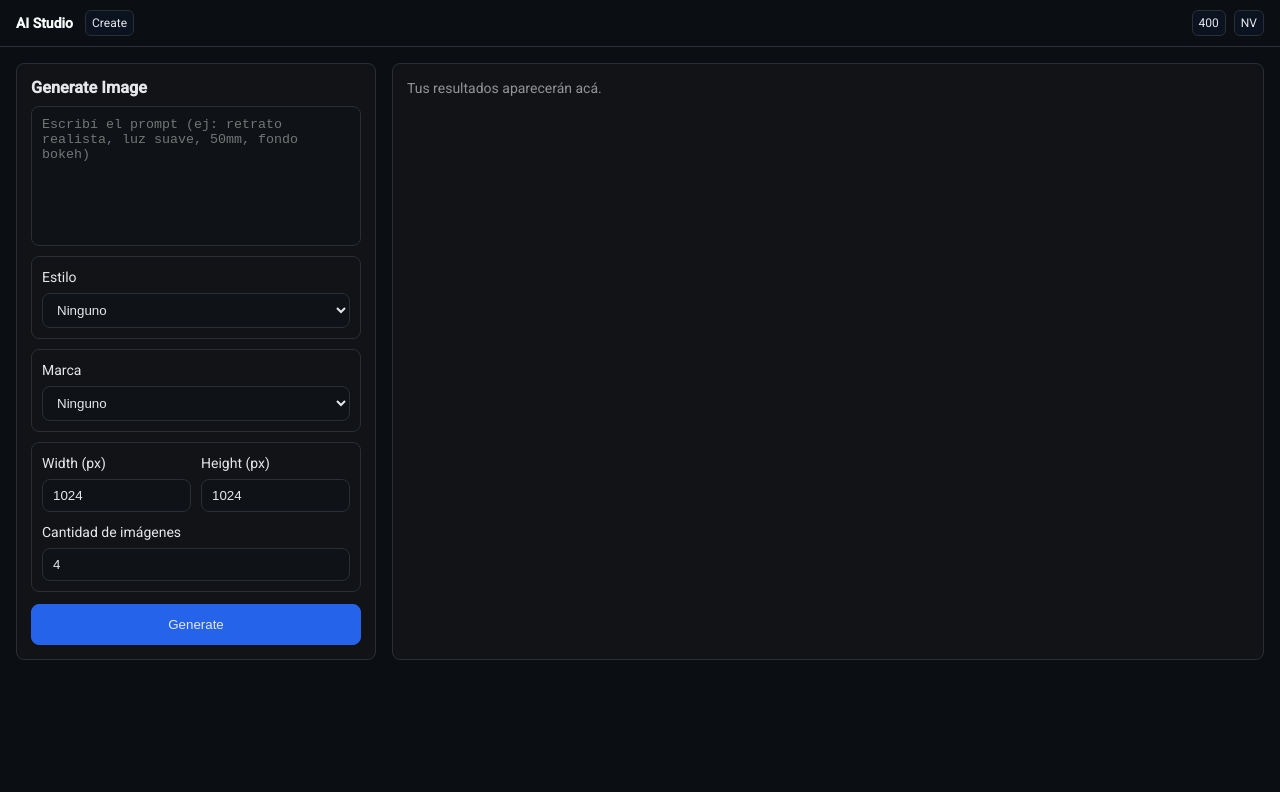
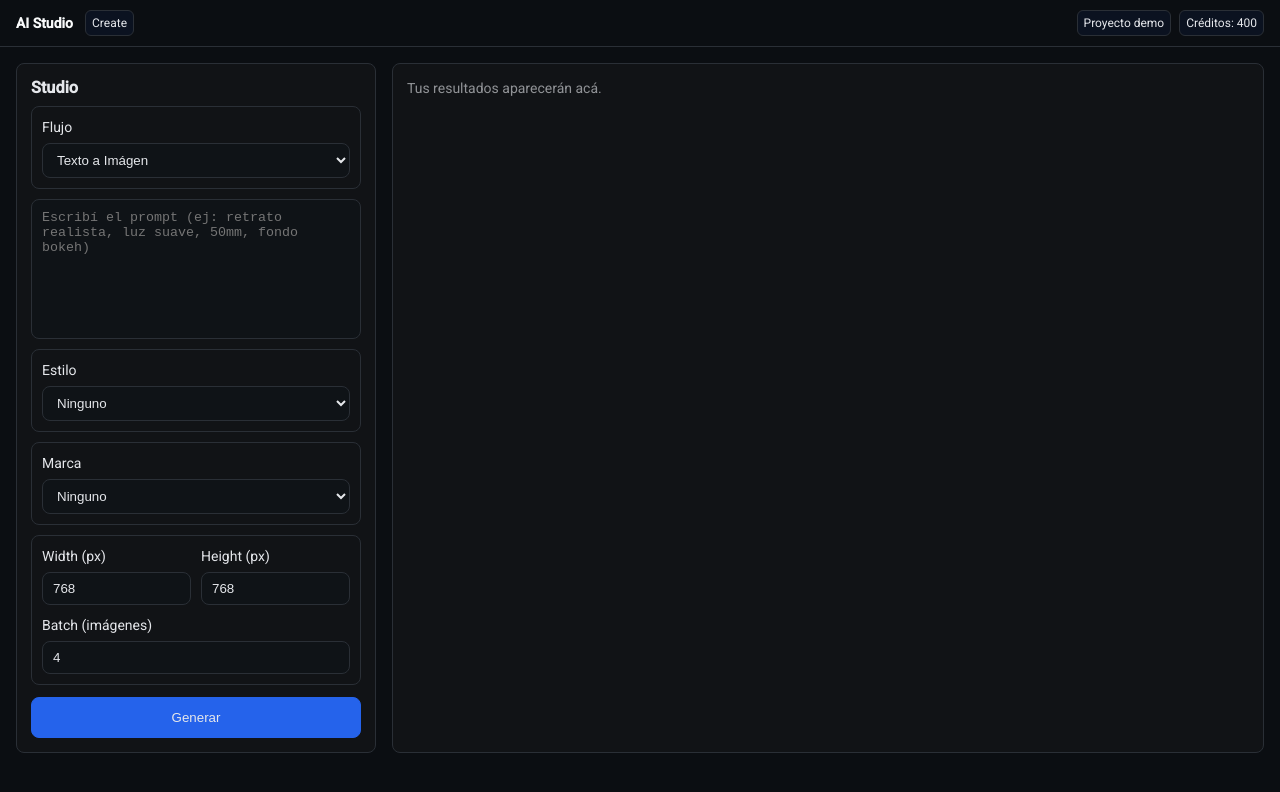
Before and after one commit to nicovarese/creativeIA-frontend, an Angular app: page /studio in a window 1280 px wide. Shown: the top 792 px of the page. Built offline with nearby package versions, Linux system fonts and the light colour scheme.

Commit message:
Forms dinamicos

```diff
--- a/src/app/features/studio/ai-studio.component.ts
+++ b/src/app/features/studio/ai-studio.component.ts
@@ -1,6 +1,8 @@
 import { Component } from '@angular/core';
 import { CommonModule } from '@angular/common';
 import { FormsModule } from '@angular/forms';
+
+type Flow = 'txt2img' | 'img2img' | 'upscale' | 'mockup';
 
 @Component({
   selector: 'ai-studio',
@@ -14,7 +16,6 @@ import { FormsModule } from '@angular/forms';
     .primary { background:#2563eb; border-color:#2563eb; }
     .primary:hover { filter:brightness(1.05); }
     .chip { font-size:12px; padding:2px 6px; border-radius:6px; background:#0b1220; border:1px solid #2a2f36; }
-    .selected { outline:1px solid #3b82f6; }
 
     .topbar { color:#e5e7eb; }
     .topbar strong { color:#f9fafb; font-weight:700; }
@@ -27,7 +28,7 @@ import { FormsModule } from '@angular/forms';
       border:1px solid #2a2f36;
       border-radius:8px;
       padding:10px;
-      resize:none;
+      resize:none;         /* fijo, sin “estirar” */
       height:140px;
       display:block;
     }
@@ -46,28 +47,45 @@ import { FormsModule } from '@angular/forms';
   `],
   template: `
   <div style="min-height:100vh; background:#0b0e12;">
-    <!-- Top bar -->
+    <!-- Header -->
     <div class="topbar" style="display:flex; align-items:center; justify-content:space-between; padding:10px 16px; border-bottom:1px solid #2a2f36;">
       <div style="display:flex; align-items:center; gap:12px;">
         <strong>AI Studio</strong>
         <div class="chip">Create</div>
       </div>
       <div style="display:flex; align-items:center; gap:8px;">
-        <div class="chip">400</div>
-        <div class="chip">NV</div>
+        <div class="chip">Proyecto demo</div>
+        <div class="chip">Créditos: 400</div>
       </div>
     </div>
 
     <div style="display:grid; grid-template-columns: 360px 1fr; gap:16px; padding:16px;">
       <!-- LEFT: controls -->
       <div class="panel" style="padding:14px;">
-        <h3 style="margin:0 0 8px 0;">Generate Image</h3>
+        <h3 style="margin:0 0 8px 0;">Studio</h3>
 
-        <!-- Prompt -->
+        <!-- Selector de Flujo -->
+        <div class="panel" style="padding:10px; margin-bottom:10px;">
+          <div class="field">
+            <label>Flujo</label>
+            <select class="select" [(ngModel)]="flow">
+              <option value="txt2img">Texto a Imágen</option>
+              <option value="img2img">Imágen a Imágen</option>
+              <option value="upscale">Upscale</option>
+              <option value="mockup">Mockup</option>
+            </select>
+          </div>
+        </div>
+
+        <!-- Formularios dinámicos -->
+        <div [ngSwitch]="flow">
+
+          <!-- ===== TXT → IMG ===== -->
+          <ng-container *ngSwitchCase="'txt2img'">
             <textarea [(ngModel)]="prompt" class="prompt"
               placeholder="Escribí el prompt (ej: retrato realista, luz suave, 50mm, fondo bokeh)"></textarea>
 
-        <!-- Style -->
+            <!-- Estilo -->
             <div class="panel" style="padding:10px; margin-top:10px;">
               <div class="field">
                 <label>Estilo</label>
@@ -77,7 +95,7 @@ import { FormsModule } from '@angular/forms';
               </div>
             </div>
 
-        <!-- Brand -->
+            <!-- Marca -->
             <div class="panel" style="padding:10px; margin-top:10px;">
               <div class="field">
                 <label>Marca</label>
@@ -100,21 +118,130 @@ import { FormsModule } from '@angular/forms';
                 </div>
               </div>
               <div class="field" style="margin-top:10px;">
-            <label>Cantidad de imágenes</label>
+                <label>Batch (imágenes)</label>
                 <input class="input" type="number" [(ngModel)]="batch" min="1" max="8" step="1">
               </div>
             </div>
+          </ng-container>
 
-        <!-- Generate -->
+          <!-- ===== IMG → IMG ===== -->
+          <ng-container *ngSwitchCase="'img2img'">
+            <div class="panel" style="padding:10px;">
+              <div class="field">
+                <label>Imagen base</label>
+                <input class="input" type="file" accept="image/*"
+                  (change)="srcImageFile = $event.target.files?.[0] || undefined">
+                <small style="color:#9ca3af">Usá una imagen de referencia.</small>
+              </div>
+            </div>
+
+            <!-- Estilo -->
+            <div class="panel" style="padding:10px; margin-top:10px;">
+              <div class="field">
+                <label>Estilo</label>
+                <select class="select" [(ngModel)]="style">
+                  <option *ngFor="let s of styles" [value]="s">{{ s }}</option>
+                </select>
+              </div>
+            </div>
+
+            <!-- Marca -->
+            <div class="panel" style="padding:10px; margin-top:10px;">
+              <div class="field">
+                <label>Marca</label>
+                <select class="select" [(ngModel)]="brand">
+                  <option *ngFor="let b of brands" [value]="b">{{ b }}</option>
+                </select>
+              </div>
+            </div>
+
+            <!-- Strength -->
+            <div class="panel" style="padding:10px; margin-top:10px;">
+              <div class="field">
+                <label>Fuerza de referencia (0–1)</label>
+                <input class="input" type="number" [(ngModel)]="strength" min="0" max="1" step="0.05">
+              </div>
+            </div>
+
+            <!-- Size + Batch -->
+            <div class="panel" style="padding:10px; margin-top:10px;">
+              <div class="grid2">
+                <div class="field">
+                  <label>Width (px)</label>
+                  <input class="input" type="number" [(ngModel)]="width" min="256" max="1536" step="64">
+                </div>
+                <div class="field">
+                  <label>Height (px)</label>
+                  <input class="input" type="number" [(ngModel)]="height" min="256" max="1536" step="64">
+                </div>
+              </div>
+              <div class="field" style="margin-top:10px;">
+                <label>Batch (imágenes)</label>
+                <input class="input" type="number" [(ngModel)]="batch" min="1" max="8" step="1">
+              </div>
+            </div>
+          </ng-container>
+
+          <!-- ===== UPSCALE ===== -->
+          <ng-container *ngSwitchCase="'upscale'">
+            <div class="panel" style="padding:10px;">
+              <div class="field">
+                <label>Imagen a mejorar</label>
+                <input class="input" type="file" accept="image/*"
+                  (change)="upImageFile = $event.target.files?.[0] || undefined">
+              </div>
+              <div class="field" style="margin-top:10px;">
+                <label>Factor</label>
+                <select class="select" [(ngModel)]="upFactor">
+                  <option [ngValue]="2">2×</option>
+                  <option [ngValue]="4">4×</option>
+                </select>
+              </div>
+            </div>
+          </ng-container>
+
+          <!-- ===== MOCKUP ===== -->
+          <ng-container *ngSwitchCase="'mockup'">
+            <div class="panel" style="padding:10px;">
+              <div class="field">
+                <label>Imagen creativa</label>
+                <input class="input" type="file" accept="image/*"
+                  (change)="mockInputFile = $event.target.files?.[0] || undefined">
+              </div>
+              <div class="field" style="margin-top:10px;">
+                <label>Plantilla</label>
+                <select class="select" [(ngModel)]="mockTemplate">
+                  <option *ngFor="let t of mockupTemplates" [value]="t">{{ t }}</option>
+                </select>
+              </div>
+              <div class="grid2" style="margin-top:10px;">
+                <div class="field">
+                  <label>Escala (%)</label>
+                  <input class="input" type="number" [(ngModel)]="mockScale" min="10" max="200" step="5">
+                </div>
+                <div class="field">
+                  <label>Offset X (px)</label>
+                  <input class="input" type="number" [(ngModel)]="mockOffsetX" min="-500" max="500" step="5">
+                </div>
+                <div class="field">
+                  <label>Offset Y (px)</label>
+                  <input class="input" type="number" [(ngModel)]="mockOffsetY" min="-500" max="500" step="5">
+                </div>
+              </div>
+            </div>
+          </ng-container>
+        </div>
+
+        <!-- Botón común -->
         <div style="margin-top:12px;">
           <button class="btn primary" style="width:100%; padding:12px;"
             (click)="generate()" [disabled]="!canGenerate() || loading">
-            {{ loading ? 'Generating…' : 'Generate' }}
+            {{ loading ? 'Procesando…' : actionLabel }}
           </button>
         </div>
       </div>
 
-      <!-- RIGHT: results -->
+      <!-- RIGHT: resultados -->
       <div class="panel" style="padding:14px; min-height:480px;">
         <div *ngIf="images.length===0" style="opacity:.6;">Tus resultados aparecerán acá.</div>
         <div *ngIf="images.length>0" style="display:grid; grid-template-columns: repeat(2, minmax(0,1fr)); gap:10px;">
@@ -135,41 +262,123 @@ import { FormsModule } from '@angular/forms';
   `
 })
 export class AIStudioComponent {
-  // Form
+  // Flujo actual
+  flow: Flow = 'txt2img';
+
+  // Compartidos (txt2img / img2img)
   prompt = '';
   style = 'Ninguno';
   brand = 'Ninguno';
-  width = 1024;
-  height = 1024;
+  width = 768;
+  height = 768;
   batch = 4;
 
-  // Data
+  // Datos (mock; luego vendrán del backend)
   styles = ['Ninguno', 'Realismo', 'Animación', 'Classic'];
   brands = ['Ninguno', 'Itaú', 'Marca ejemplo'];
+  mockupTemplates = ['Remera', 'Cartel', 'Mockup iPhone', 'Lona'];
 
-  // State
+  // IMG→IMG
+  srcImageFile?: File;
+  strength = 0.6;
+
+  // Upscale
+  upImageFile?: File;
+  upFactor: 2 | 4 = 2;
+
+  // Mockup
+  mockInputFile?: File;
+  mockTemplate = 'Remera';
+  mockScale = 100;
+  mockOffsetX = 0;
+  mockOffsetY = 0;
+
+  // Estado
   loading = false;
   images: string[] = [];
 
-  canGenerate() {
-    const okPrompt = this.prompt.trim().length > 0;
-    const okW = this.width >= 256 && this.width <= 1536;
-    const okH = this.height >= 256 && this.height <= 1536;
-    const okB = this.batch >= 1 && this.batch <= 8;
-    return okPrompt && okW && okH && okB;
+  get actionLabel() {
+    switch (this.flow) {
+      case 'txt2img': return 'Generar';
+      case 'img2img': return 'Generar';
+      case 'upscale': return 'Upscale';
+      case 'mockup':  return 'Render Mockup';
+    }
   }
 
-  /** arma el payload omitiendo campos en 'Ninguno' */
+  canGenerate(): boolean {
+    if (this.flow === 'txt2img') {
+      return this.prompt.trim().length > 0
+        && this.inRange(this.width, 256, 1536)
+        && this.inRange(this.height, 256, 1536)
+        && this.inRange(this.batch, 1, 8);
+    }
+    if (this.flow === 'img2img') {
+      return !!this.srcImageFile
+        && this.inRange(this.strength, 0, 1)
+        && this.inRange(this.width, 256, 1536)
+        && this.inRange(this.height, 256, 1536)
+        && this.inRange(this.batch, 1, 8);
+    }
+    if (this.flow === 'upscale') {
+      return !!this.upImageFile && (this.upFactor === 2 || this.upFactor === 4);
+    }
+    if (this.flow === 'mockup') {
+      return !!this.mockInputFile && !!this.mockTemplate;
+    }
+    return false;
+  }
+
+  private inRange(n: number, min: number, max: number) {
+    return n >= min && n <= max;
+  }
+
+  // Arma payloads distintos por flujo (omitiendo style/brand si son "Ninguno")
   private buildPayload() {
+    if (this.flow === 'txt2img') {
       const body: any = {
+        flow: 'txt2img',
         prompt: this.prompt.trim(),
         width: this.width,
         height: this.height,
         batch: this.batch,
       };
-    if (this.style !== 'Ninguno') body.style = this.style;   // p.ej. 'Realismo'
-    if (this.brand !== 'Ninguno') body.brand = this.brand;   // p.ej. 'Itaú'
+      if (this.style !== 'Ninguno') body.style = this.style;
+      if (this.brand !== 'Ninguno') body.brand = this.brand;
       return body;
+    }
+
+    if (this.flow === 'img2img') {
+      const body: any = {
+        flow: 'img2img',
+        // imagen: adjuntar como base64 o multipart en la llamada real
+        strength: this.strength,
+        width: this.width,
+        height: this.height,
+        batch: this.batch,
+      };
+      if (this.style !== 'Ninguno') body.style = this.style;
+      if (this.brand !== 'Ninguno') body.brand = this.brand;
+      return body;
+    }
+
+    if (this.flow === 'upscale') {
+      return {
+        flow: 'upscale',
+        // imagen: adjuntar en la llamada real
+        factor: this.upFactor,
+      };
+    }
+
+    // mockup
+    return {
+      flow: 'mockup',
+      // imagen: adjuntar en la llamada real
+      template: this.mockTemplate,
+      scale: this.mockScale,
+      offsetX: this.mockOffsetX,
+      offsetY: this.mockOffsetY,
+    };
   }
 
   async generate() {
@@ -177,31 +386,50 @@ export class AIStudioComponent {
     this.loading = true;
     try {
       const payload = this.buildPayload();
+      console.log('payload:', payload);
 
-      // TODO: reemplazar simulación por tu POST /v1/jobs
-      // Ejemplo:
-      // const { jobId } = await this.http.post<{jobId:string}>('/v1/jobs', payload).toPromise();
-      // const final = await this.pollJob(jobId).toPromise();
-      // this.images = final.images?.map(i => i.url) ?? [];
-
-      // Simulación:
-      await new Promise(r => setTimeout(r, 800));
+      // 🔸 Simulación por flujo (reemplazar por llamadas reales)
+      if (this.flow === 'txt2img') {
+        await new Promise(r => setTimeout(r, 700));
         this.images = Array.from({ length: this.batch }).map((_, i) =>
           `https://picsum.photos/seed/${encodeURIComponent(
-          (payload.prompt || 'prompt') +
-          '-' + (payload.style ?? 'none') +
-          '-' + (payload.brand ?? 'none') +
-          '-' + i
+            (payload as any).prompt + '-' + ((payload as any).style ?? 'none') + '-' + ((payload as any).brand ?? 'none') + '-' + i
           )}/${this.width}/${this.height}`
         );
+        return;
+      }
 
-      console.log('payload enviado:', payload); // para que veas que style/brand se omiten
+      if (this.flow === 'img2img') {
+        await new Promise(r => setTimeout(r, 700));
+        const seedBase = this.srcImageFile?.name ?? 'img2img';
+        this.images = Array.from({ length: this.batch }).map((_, i) =>
+          `https://picsum.photos/seed/${encodeURIComponent(seedBase + '-' + this.strength + '-' + i)}/${this.width}/${this.height}`
+        );
+        return;
+      }
+
+      if (this.flow === 'upscale') {
+        await new Promise(r => setTimeout(r, 600));
+        const base = 512 * this.upFactor; // demo
+        this.images = [
+          `https://picsum.photos/seed/${encodeURIComponent('up-' + (this.upImageFile?.name ?? 'image'))}/${base}/${base}`
+        ];
+        return;
+      }
+
+      // mockup
+      await new Promise(r => setTimeout(r, 700));
+      this.images = [
+        `https://picsum.photos/seed/${encodeURIComponent('mock-' + this.mockTemplate + '-' + this.mockScale)}/${this.width}/${this.height}`
+      ];
+
     } finally {
       this.loading = false;
     }
   }
 
   upscale(img: string) {
+    // Placeholder de acción sobre cada resultado
     alert('Upscale (simulado) para: ' + img);
   }
 }
```
Lines whose indentation alone changed are shown as unchanged.
